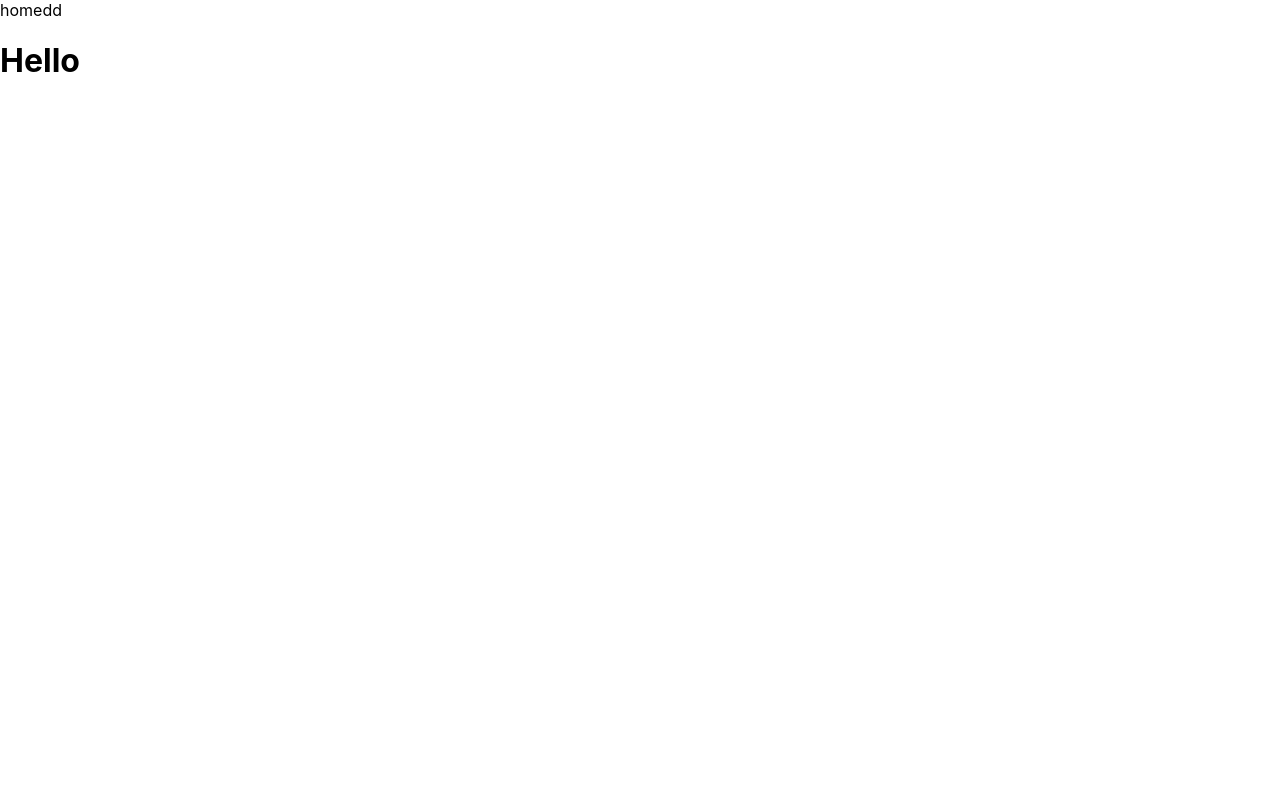
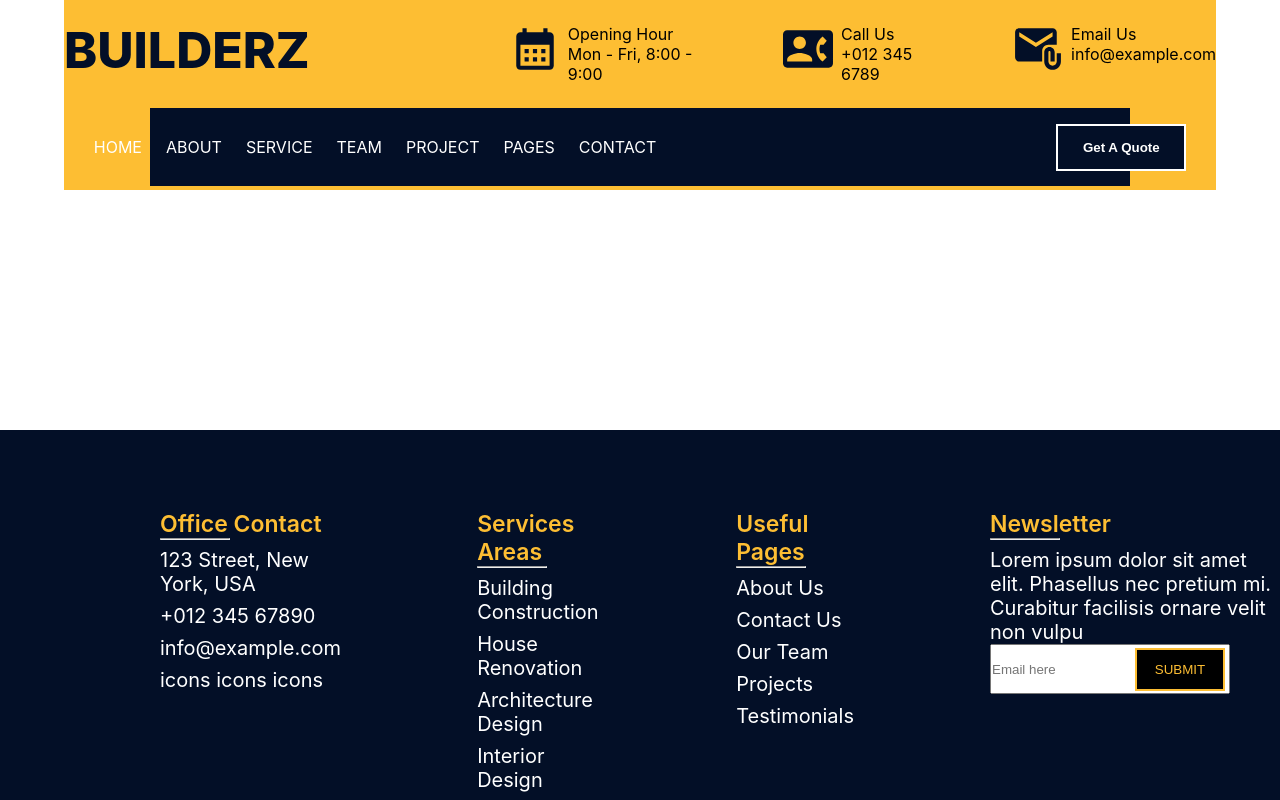
Before and after one commit to muxtorov-xusrav/buldozer32, a React (Create React App) app: page / in a window 1280 px wide. Shown: the top 800 px of the page. Built offline with nearby package versions, Linux system fonts and the light colour scheme.

Commit message:
added navbar and footer

```diff
--- /dev/null
+++ b/src/App.css
@@ -0,0 +1,64 @@
+*{
+    padding: 0;
+    margin: 0;
+    box-sizing: border-box;
+}
+.bigcon{
+    background-color: #F5F9FA;
+}
+.con{
+    display: grid;
+    grid-template-columns: repeat(4,1fr);
+    margin-left: 60px;
+    margin-top: 45px;
+}
+.div:hover{
+    width: 100px;
+    height: 100px;
+background: green;
+transition: 0.5s;
+}
+.div:active{
+    background-color: teal;
+    transition: 0.1s;
+}
+.div{
+    border-radius: 10%;
+    width: 100px;
+    height: 100px;
+}
+.bttn{
+    background-color: #030F27;
+    border: 2px solid white;
+    color: white;
+    font-weight: 600;
+    width: 130px;
+    height: 47px;
+}
+.input{
+    /* z-index: -1; */
+    position:absolute;
+}
+.btnn{
+margin-left: 145px;
+    z-index: 1;
+    width: 90px;
+    height: 43px;
+    display: flex;
+    align-items: center;
+    margin-top: 4px;
+    justify-content: center;
+    border: 2px solid #FDBE33;
+    position: absolute;
+    color: #FDBE33;
+    background-color: black;
+}
+.border1{
+    margin-top: 10px;
+    margin-bottom:10px;
+    border-right: 1px solid gray;
+}
+.hover:hover{
+    color: #FDBE33;
+    cursor: grab;
+}
--- a/src/App.jsx
+++ b/src/App.jsx
@@ -7,22 +7,209 @@ import Team from "./pages/team/team";
 import Blog from "./pages/blog page/blog";
 import Single from "./pages/single page/single";
 import Service from "./pages/service/service";
+import Box from "@mui/material/Box";
+import AttachEmailIcon from "@mui/icons-material/AttachEmail";
+import CalendarMonthIcon from "@mui/icons-material/CalendarMonth";
+import ContactPhoneIcon from "@mui/icons-material/ContactPhone";
+import './App.css'
+// import Box from '@mui/material/Box';
+// import Navbar from './Component/navbar/index'
 function App() {
     return (
         <div className='App'>
-            <Routes>
-                <Route path="/" element={<Home />} />
-                <Route path="/about" element={<About />} />
-                <Route path="/contact" element={<Contact />} />
-                <Route path="/project" element={<Project />} />
-                <Route path="/team" element={<Team />} />
-                <Route path="/blog" element={<Blog />} />
-                <Route path="/single" element={<Single />} />
-                <Route path="/service" element={<Service />} />
+{/* <Navbar /> */}
+<Box sx={{ display: "flex", justifyContent: "center" }}>
+        <Box sx={{ background: "#FDBE33", width: "90%", height: 190 }}>
+          <Box sx={{ display: "flex", justifyContent: "center", gap: 25 }}>
+            <h1
+              style={{
+                fontWeight: 800,
+                color: "#030F27",
+                fontSize: 50,
+                marginTop: 20,
+              }}
+            >
+              BUILDERZ
+            </h1>
+            <Box sx={{ display: "flex", gap: 10 }}>
+              <Box sx={{ display: "flex", marginTop: 3, gap: 1 }}>
+                <div>
+                  <CalendarMonthIcon
+                    style={{ color: "#030F27", fontSize: 50 }}
+                  />
+                </div>
+                <Box>
+                  <Box>Opening Hour</Box>
+                  <Box>Mon - Fri, 8:00 - 9:00</Box>
+                </Box>
+              </Box>
+              <Box sx={{ display: "flex", marginTop: 3, gap: 1 }}>
+                <div>
+                  <ContactPhoneIcon
+                    style={{ color: "#030F27", fontSize: 50 }}
+                  />
+                </div>
+                <Box>
+                  <Box>Call Us</Box>
+                  <Box>+012 345 6789</Box>
+                </Box>
+              </Box>
+              <Box sx={{ display: "flex", marginTop: 3, gap: 1 }}>
+                <div>
+                  <AttachEmailIcon style={{ color: "#030F27", fontSize: 50 }} />
+                </div>
+                <Box>
+                  <Box>Email Us</Box>
+                  <Box>info@example.com</Box>
+                </Box>
+              </Box>
+            </Box>
+          </Box>
+
+          <Box sx={{ display: "flex", justifyContent: "center" }}>
+            <Box
+              sx={{
+                marginTop: 3,
+                display: "flex",
+                justifyContent: "center",
+                background: "#030F27",
+                width: "85%",
+                height: 78,
+                color: "white",
+              }}
+            >
+              <Box
+                sx={{
+                  display: "flex",
+                  justifyContent: "center",
+                  alignItems: "center",
+                  gap: 50,
+                }}
+              >
+                <Box sx={{ display: "flex", justifyContent: "center", gap: 3 }}>
+                  <Box>HOME</Box>
+                  <Box>ABOUT</Box>
+                  <Box>SERVICE</Box>
+                  <Box>TEAM</Box>
+                  <Box>PROJECT</Box>
+                  <Box>PAGES</Box>
+                  <Box>CONTACT</Box>
+                </Box>
+                <Box>
+                  <button className="bttn">Get A Quote</button>
+                </Box>
+              </Box>
+            </Box>
+          </Box>
+        </Box>
+      </Box>
 
 
-            </Routes>
-            <h1>Hello</h1>
+
+
+
+            <Box
+        sx={{
+          background: "#030F27",
+          width: "100%",
+          height: "40%",
+          marginTop: 30,
+        }}
+      >
+        <Box sx={{ color: "white", paddingLeft:20,paddingTop:10,paddingBottom:10}}>
+          <Box sx={{ display: "flex", gap: 17 }}>
+            <Box>
+              <Box sx={{ fontSize: 23, fontWeight: 600, color: "#FDBE33" }}>
+                Office Contact
+              </Box>
+              <hr style={{ width: 70, color: "#FDBE33" }} />
+              <Box>
+                <Box sx={{ fontSize: 20, marginTop: 1 }}>
+                  123 Street, New York, USA
+                </Box>
+                <Box sx={{ fontSize: 20, marginTop: 1 }}>+012 345 67890</Box>
+                <Box sx={{ fontSize: 20, marginTop: 1 }}>info@example.com</Box>
+                <Box sx={{ fontSize: 20, marginTop: 1 }}>icons icons icons</Box>
+              </Box>
+            </Box>
+            <Box>
+              <Box sx={{ fontSize: 23, fontWeight: 600, color: "#FDBE33" }}>
+                Services Areas
+              </Box>
+              <hr style={{ width: 70, color: "#FDBE33" }} />
+              <Box>
+                <Box sx={{ fontSize: 20, marginTop: 1 }}>
+                  Building Construction
+                </Box>
+                <Box sx={{ fontSize: 20, marginTop: 1 }}>House Renovation</Box>
+                <Box sx={{ fontSize: 20, marginTop: 1 }}>
+                  Architecture Design
+                </Box>
+                <Box sx={{ fontSize: 20, marginTop: 1 }}>Interior Design</Box>
+                <Box sx={{ fontSize: 20, marginTop: 1 }}>Painting</Box>
+              </Box>
+            </Box>
+            <Box>
+              <Box sx={{ fontSize: 23, fontWeight: 600, color: "#FDBE33" }}>
+                Useful Pages
+              </Box>
+              <hr style={{ width: 70, color: "#FDBE33" }} />
+              <Box>
+                <Box sx={{ fontSize: 20, marginTop: 1 }}>About Us</Box>
+                <Box sx={{ fontSize: 20, marginTop: 1 }}>Contact Us</Box>
+                <Box sx={{ fontSize: 20, marginTop: 1 }}>Our Team</Box>
+                <Box sx={{ fontSize: 20, marginTop: 1 }}>Projects</Box>
+                <Box sx={{ fontSize: 20, marginTop: 1 }}>Testimonials</Box>
+              </Box>
+            </Box>
+            <Box>
+              <Box sx={{ fontSize: 23, fontWeight: 600, color: "#FDBE33" }}>
+                Newsletter
+              </Box>
+              <hr style={{ width: 70, color: "#FDBE33" }} />
+              <Box>
+                <Box sx={{ fontSize: 20, marginTop: 1, width: 290 }}>
+                  Lorem ipsum dolor sit amet elit. Phasellus nec pretium mi.
+                  Curabitur facilisis ornare velit non vulpu
+                </Box>
+                <input
+                  className="input"
+                  placeholder="Email here"
+                  style={{ width: 240, height: 50 }}
+                  type="text"
+                  name=""
+                  id=""
+                />
+                <button className="btnn">SUBMIT</button>
+              </Box>
+            </Box>
+          </Box>
+        </Box>
+       <Box sx={{paddingBottom:7,display:'flex',justifyContent:'center'}}>
+       <Box sx={{color:'white',display:'flex',gap:7,justifyContent:'center',borderTop:'1px solid gray',width:1000,borderBottom:'1px solid gray'}}>
+          <div className="hover"  style={{fontSize:18,marginTop:10,marginBottom:10,  }}>Terms of use</div>
+          <div className="border1"></div>
+          <div  className="hover" style={{fontSize:18,marginTop:10,marginBottom:10,}}>Privacy policy</div>
+          <div className="border1"></div>
+          <div className="hover"  style={{fontSize:18,marginTop:10,marginBottom:10,}}>Cookies</div>
+          <div className="border1"></div>
+          <div className="hover"  style={{fontSize:18,marginTop:10,marginBottom:10,}}>Help</div>
+          <div className="border1"></div>
+          <div className="hover"  style={{fontSize:18,marginTop:10,marginBottom:10,}}>Help FAQs</div>
+        </Box>
+       </Box>
+       <Box>
+        <Box sx={{color:'white',fontSize:20,display:'flex',justifyContent:'center',gap:80}}>
+          <Box>
+          © Your Site Name, All Right Reserved.
+          </Box>
+          <Box>
+          Designed By HTML Codex
+          </Box>
+        </Box>
+       </Box>
+      </Box>
+
         </div>
     );
 }
```
